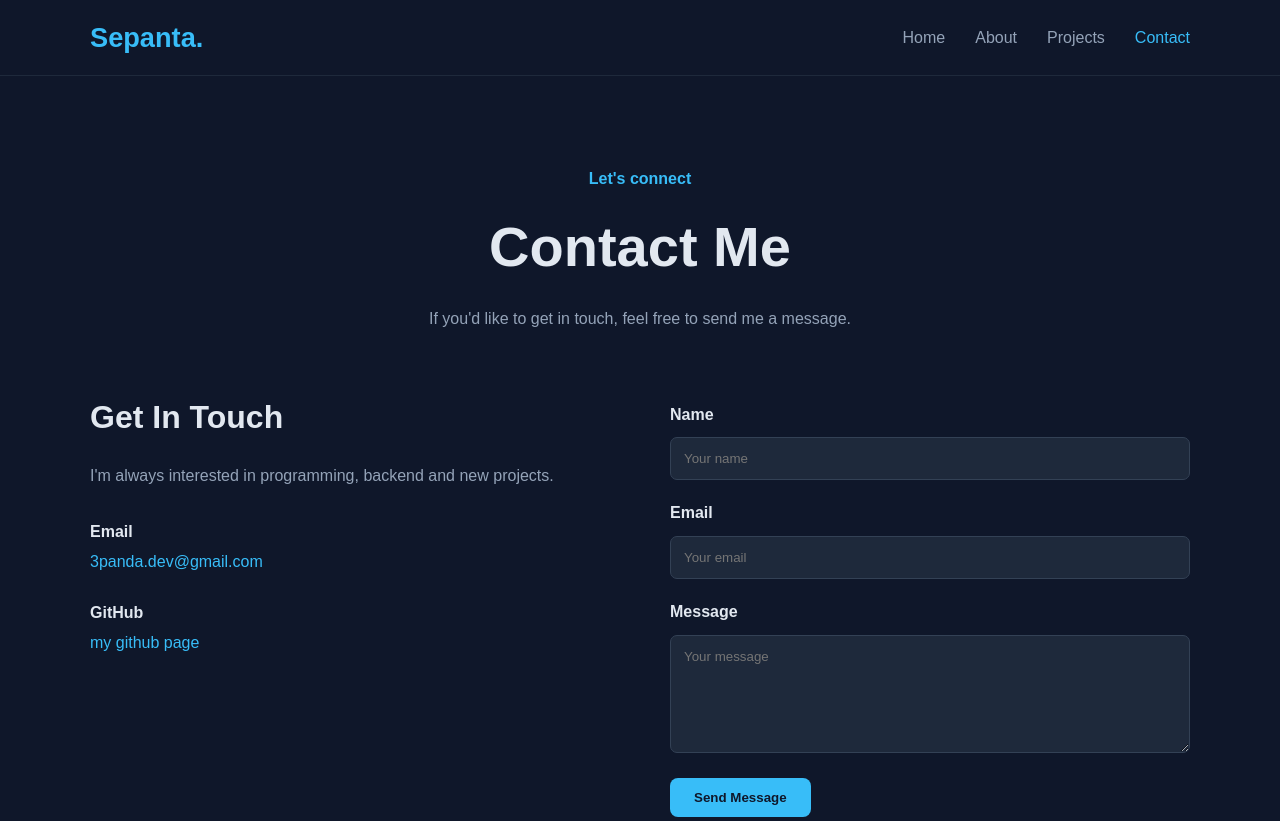
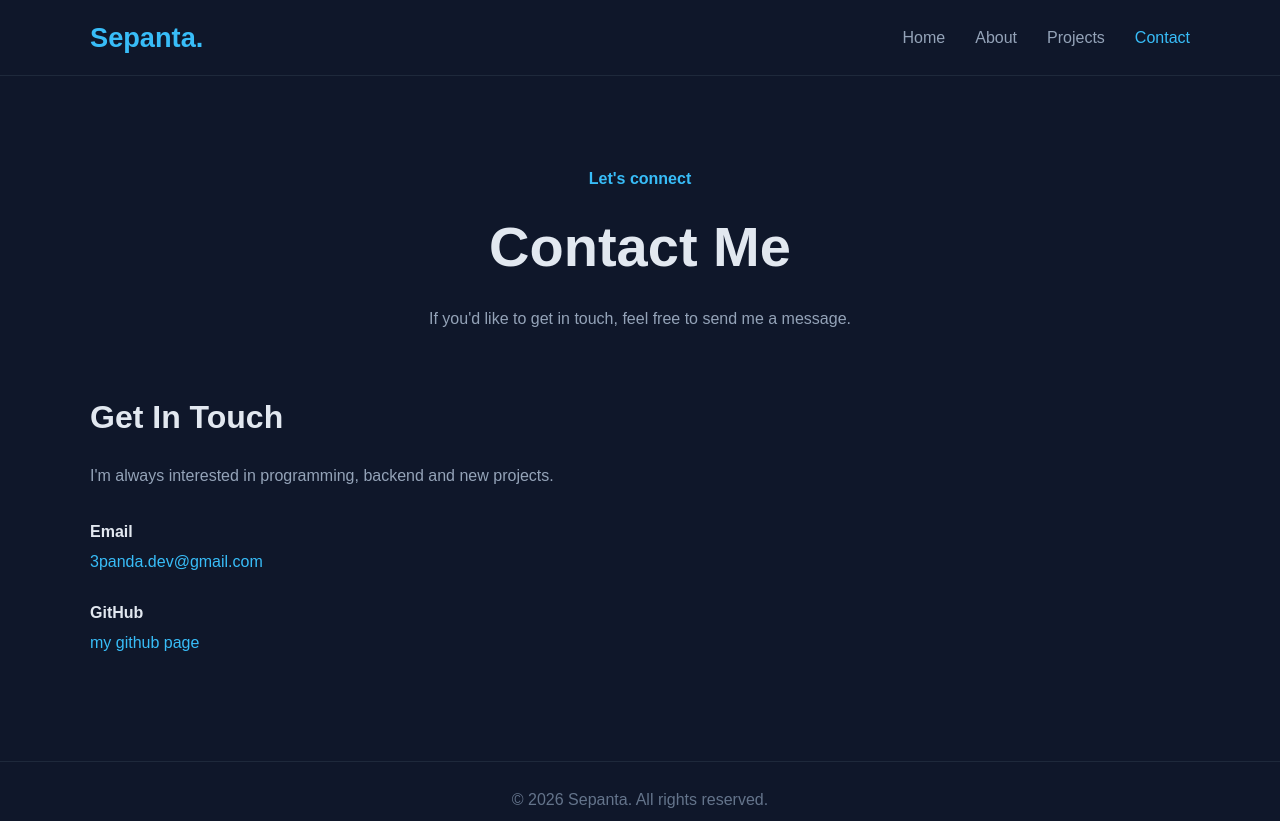
Before and after one commit to 3panda-dev/portfolio, a plain HTML site: page contact.html in a window 1280 px wide. Shown: the top 821 px of the page. Drawn offline with Linux system fonts and the light colour scheme.

Commit message:
made the contact me page more simple

```diff
--- a/contact.html
+++ b/contact.html
@@ -42,18 +42,6 @@
             </div>
         </div>
 
-        <form class="contact-form">
-            <label for="name">Name</label>
-            <input type="text" id="name" name="name" placeholder="Your name" required>
-
-            <label for="email">Email</label>
-            <input type="email" id="email" name="email" placeholder="Your email" required>
-
-            <label for="message">Message</label>
-            <textarea id="message" name="message" rows="6" placeholder="Your message" required></textarea>
-
-            <button type="submit" class="btn">Send Message</button>
-        </form>
     </section>
 </main>
 
```
